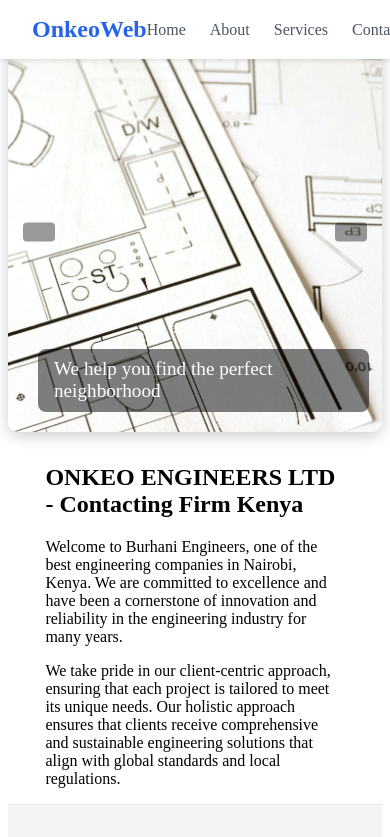
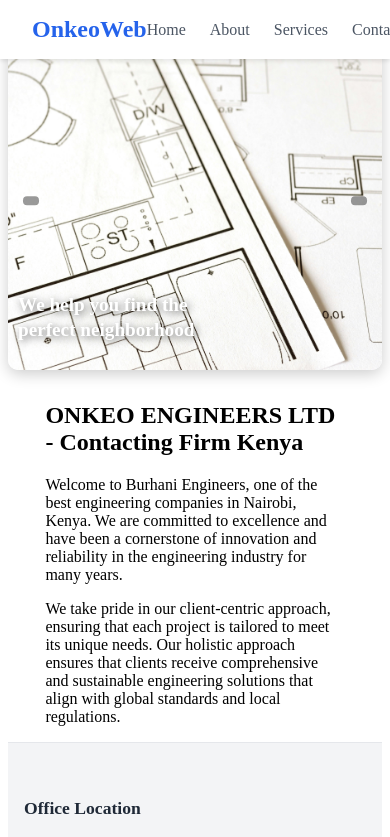
Before and after one commit to membae/onkeoWeb, a React (Vite) app in the folder onkeoWeb/: page / in a window 390 px wide. Shown: the top 837 px of the page. Built offline with nearby package versions, Linux system fonts and the light colour scheme.

Commit message:
imageslider height

```diff
--- a/onkeoWeb/src/components/Imageslider.css
+++ b/onkeoWeb/src/components/Imageslider.css
@@ -4,7 +4,8 @@
   position: relative;
   width: 100%;
   max-width: 100%;
-  height: 400px;
+  height: 90vh; /* scale by screen height */
+  min-height: 250px; /* ensures mobile doesn't collapse too much */
   margin: 2rem auto;
   overflow: hidden;
   border-radius: 10px;
@@ -31,26 +32,76 @@
   z-index: 1;
 }
 
-.prev {
-  left: 15px;
-}
-
-.next {
-  right: 15px;
-}
+.prev { left: 15px; }
+.next { right: 15px; }
 
 .prev:hover,
 .next:hover {
   background-color: rgba(0,0,0,0.6);
 }
+
 .caption {
   position: absolute;
-  bottom: 20px;
+  bottom: 15%;
   left: 30px;
   color: white;
-  font-size: 1.2rem;
-  background-color: rgba(0, 0, 0, 0.5);
-  padding: 0.6rem 1rem;
-  border-radius: 8px;
+  font-size: 2.5rem;
+  font-weight: 600;
+  text-shadow: 2px 2px 8px rgba(0,0,0,0.6);
   max-width: 80%;
+  line-height: 1.3;
 }
+
+/* ✅ Tablet screens */
+@media (max-width: 1024px) {
+  .slider {
+    height: 60vh;
+  }
+
+  .caption {
+    font-size: 2rem;
+    bottom: 12%;
+  }
+
+  .prev, .next {
+    font-size: 1.8rem;
+    padding: 0.5rem 0.8rem;
+  }
+}
+
+/* ✅ Mobile screens */
+@media (max-width: 768px) {
+  .slider {
+    height: 50vh;
+  }
+
+  .caption {
+    font-size: 1.5rem;
+    bottom: 10%;
+    left: 15px;
+    max-width: 90%;
+  }
+
+  .prev, .next {
+    font-size: 1.5rem;
+    padding: 0.4rem 0.6rem;
+  }
+}
+
+/* ✅ Small phones */
+@media (max-width: 480px) {
+  .slider {
+    height: 40vh;
+  }
+
+  .caption {
+    font-size: 1.2rem;
+    bottom: 8%;
+    left: 10px;
+  }
+
+  .prev, .next {
+    font-size: 1.2rem;
+    padding: 0.3rem 0.5rem;
+  }
+}
--- a/onkeoWeb/src/components/Imageslider.jsx
+++ b/onkeoWeb/src/components/Imageslider.jsx
@@ -4,11 +4,11 @@
 const images=[
     {
         image: '/src/assets/homeslide1.jpg',
-        text:"Your journey to a new home starts here"
+        text: <>Your journey to a new home <br /> starts here</>
     },
     {
         image: '/src/assets/homeslide2.jpg',
-        text:"We help you find the perfect neighborhood"
+        text: <>We help you find the <br /> perfect neighborhood</>
     },
     {
         image: '/src/assets/homeslide3.jpg',
@@ -16,11 +16,11 @@
     },
     {
         image: '/src/assets/homeslide4.jpg',
-        text:"Spacious, elegant, and affordable living"
+        text:<>Spacious, elegant, <br/> affordable living</>
     },
     {
         image: '/src/assets/homeslide5.jpg',
-        text:"'Discover your dream home with OnkeoWeb"
+        text: <>Discover your dream home <br /> with OnkeoWeb</>
     }
 ];
 
```
